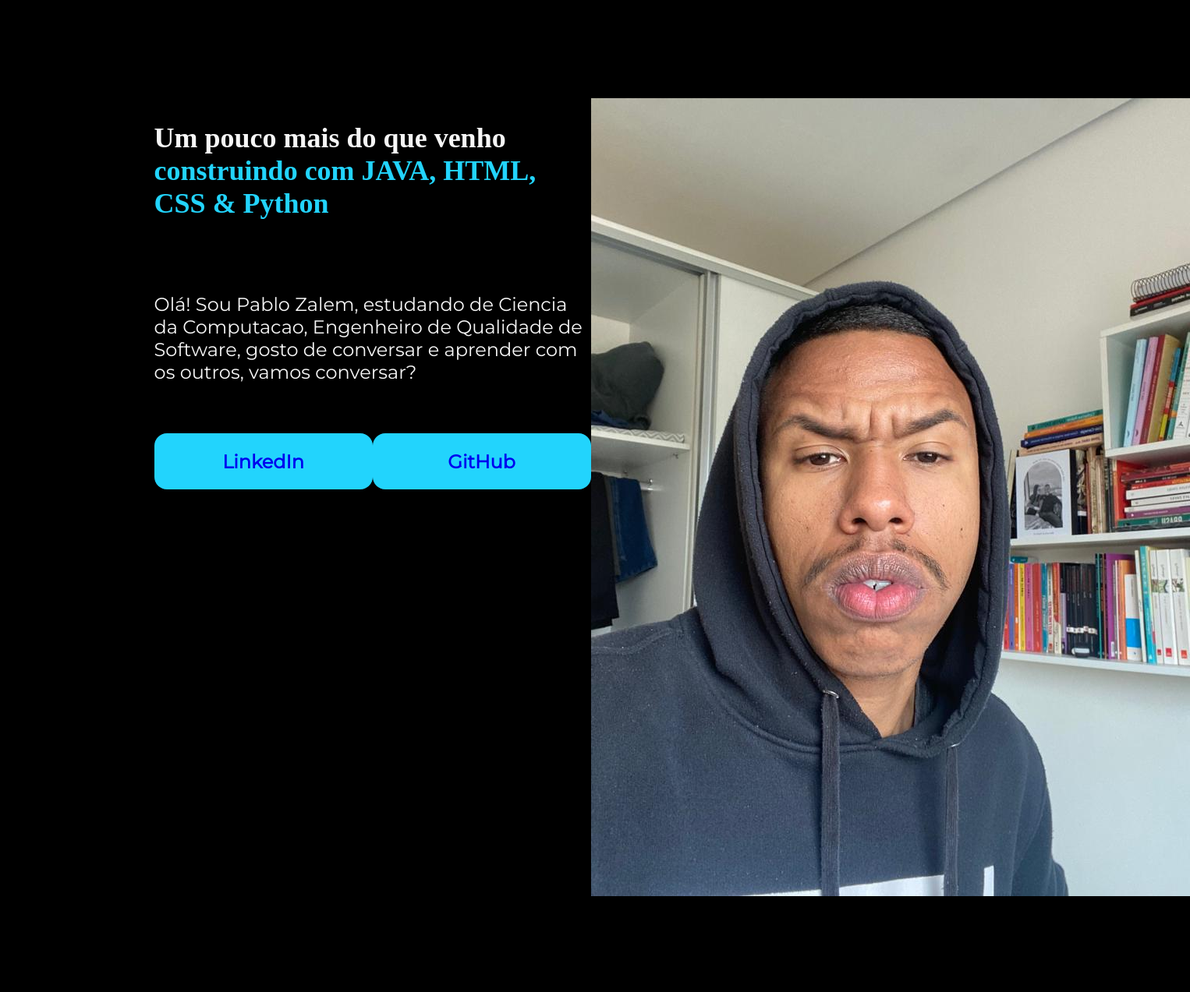
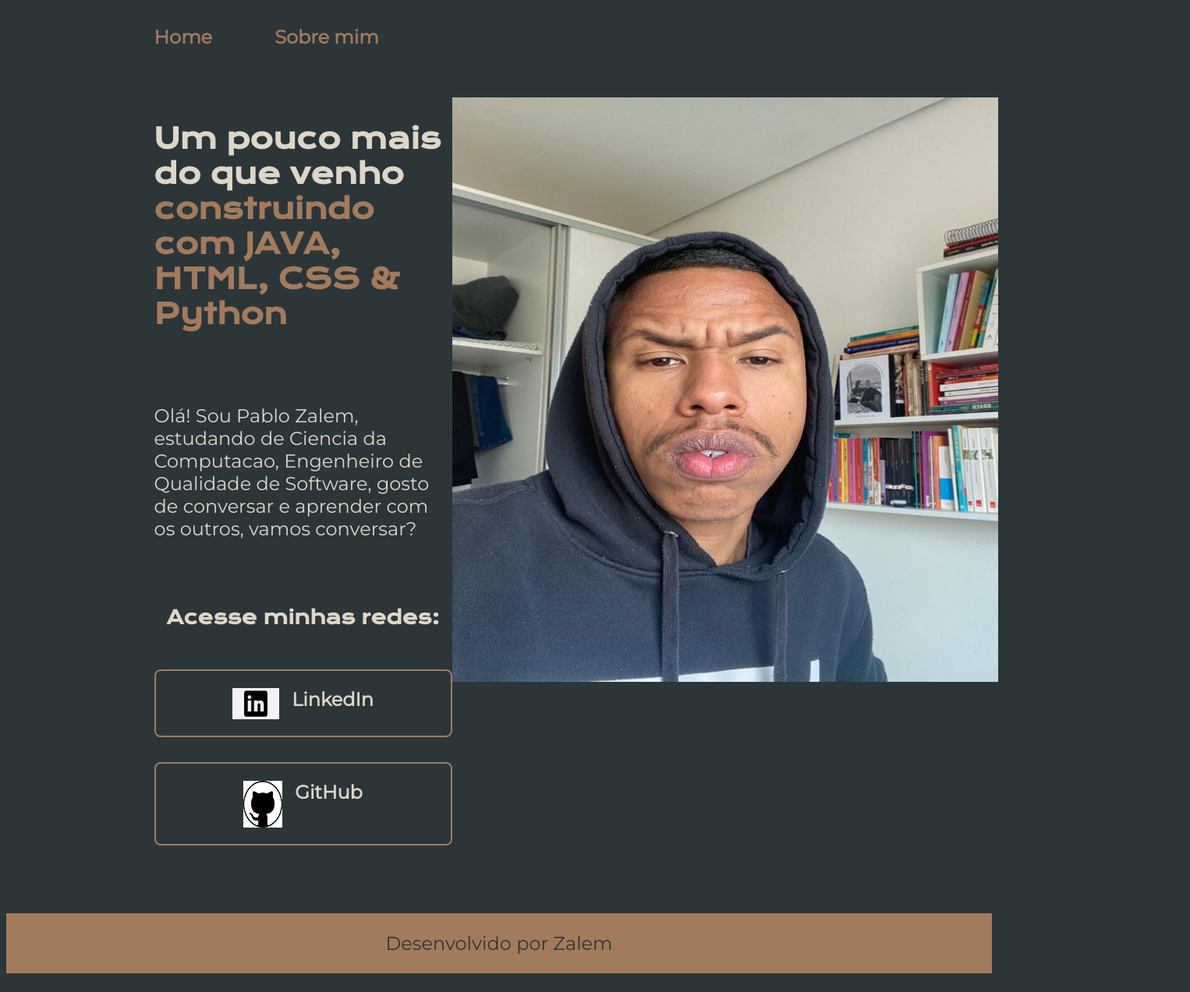
Before and after one commit to PabloZalem/ConstrucaoDePortifolioEmHTML, a plain HTML site: page NovoPotifolioDeEstudo.html in a window 1280 px wide. Shown: the whole page at 78% size, 1526 px wide, since content can reach past the window. Before the commit the page ends 1154 px from the top, so only its background shows below. Drawn offline with nearby package versions, Linux system fonts and the light colour scheme.

Commit message:
HTML e CSS: cabeçalho, footer e variáveis CSS

```diff
--- a/NovoPotifolioDeEstudo.html
+++ b/NovoPotifolioDeEstudo.html
@@ -3,10 +3,15 @@
 <head>
     <meta charset="UTF-8">
     <title>Portifolio</title>
-    <link rel="stylesheet" href="style.css">
+    <link rel="stylesheet" href="./estilos/style.css">
 </head>
 <body>
-<header></header>
+<header class="cabecalho">
+    <nav class="cabecalho__menu">
+        <a class="cabecalho__menu__link" href="NovoPotifolioDeEstudo.html">Home</a>
+        <a class="cabecalho__menu__link" href="about.html">Sobre mim</a>
+    </nav>
+</header>
 <main class="apresentacao">
     <section class="apresentacao__conteudo">
         <h1 class="apresentacao__conteudo__titulo">Um pouco mais do que venho <strong class="titulo-destaque">construindo
@@ -16,14 +21,21 @@
             Engenheiro de Qualidade de Software,
             gosto de conversar e aprender com os outros, vamos conversar?</p>
         <div class="apresentacao__conteudo__botoes">
-            <a class="apresentacao__link__botoes" href="https://www.linkedin.com/in/pablo-zalem-vila%C3%A7a-8620b0138/">LinkedIn</a>
-            <a class="apresentacao__link__botoes" href="https://github.com/PabloZalem">GitHub</a>
+            <h2 class="apresentacao__conteudo__subtitulo">Acesse minhas redes: </h2>
+            <a class="apresentacao__link__botoes" href="https://www.linkedin.com/in/pablo-zalem-vila%C3%A7a-8620b0138/">
+                <img src="./Assets/linkedin.png" height="40" width="60">
+                LinkedIn</a>
+            <a class="apresentacao__link__botoes" href="https://github.com/PabloZalem">
+                <img src="./Assets/github.png" height="60" width="50">
+                GitHub</a>
         </div>
     </section>
     <section class="apresentacao__imagem">
-        <img src="imagemPortifolio.jpeg">
+        <img src="./Assets/imagemPortifolio.jpeg" height="750" width="700">
     </section>
 </main>
-<footer></footer>
+<footer>
+    <p class="rodape">Desenvolvido por Zalem</p>
+</footer>
 </body>
 </html>
--- /dev/null
+++ b/estilos/style.css
@@ -0,0 +1,118 @@
+@import url('https://fonts.googleapis.com/css2?family=Krona+One&family=Montserrat&display=swap');
+
+:root{
+    --cor_principal: #2C3639;
+    --cor_secundaria: #DCD7C9;
+    --cor_terciaria: #A27B5C;
+    --cor_hover: #3F4E4F;
+    --fonte_principal: 'Montserrat', sans-serif;
+    --fonte_secundaria: 'Krona One', san-serif;
+}
+
+*{
+    margin-right: 100;
+    padding: 50;
+}
+
+body{
+    /*height: 100vh;*/
+    background-color: var(--cor_principal);
+    color: var(--cor_secundaria);
+    box-sizing: border-box;
+}
+
+.titulo-destaque{
+    color: var(--cor_terciaria);
+}
+.cabecalho{
+    padding: 2% 0% 0% 15%;
+}
+
+.cabecalho__menu{
+    display: flex;
+    gap: 80px;
+}
+
+.cabecalho__menu__link{
+    font-family: var(--fonte_principal);
+    font-size:24px;
+    font-weight:600;
+    color: var(--cor_terciaria);
+    text-decoration:none;
+}
+
+.apresentacao{
+    padding: 5% 15%;
+    display: flex;
+    align-itens: center;
+    justify-content: space-between;
+}
+
+.apresentacao__conteudo{
+        width: 615px;
+        display: flex;
+        flex-direction: column;
+        gap:40px;
+
+}
+
+.apresentacao__conteudo__titulo{
+     font-size: 36px;
+     font-family: var(--fonte_secundaria);
+}
+
+.apresentacao__conteudo__paragrafo{
+     font-size: 24px;
+     font-family: var(--fonte_principal);
+}
+
+.apresentacao__imagem{
+    width: 612px;
+    height: 482px;
+    gap:40px;
+}
+
+.apresentacao__conteudo__subtitulo{
+        font-family: var(--fonte_secundaria);
+        font-weight: 400px;
+        font-size:24px;
+}
+
+.apresentacao__conteudo__botoes{
+        display: flex;
+        flex-direction: column;
+        justify-content: space-between;
+        justify-content: space-column;
+        align-items: center;
+        gap: 32px;
+}
+
+.apresentacao__link__botoes{
+        display:flex;
+        justify-content: center;
+        gap: 16px;
+        /*background-color: #22D4FD; */
+        border: 2px solid var(--cor_terciaria);
+        width: 378px;
+        text-align: center;
+        border-radius: 8px;
+        font-size:24px;
+        font-weight:600;
+        padding: 21.5px 0;
+        text-decoration: none;
+        color: var(--cor_secundaria);
+        font-family: var(--fonte_principal);
+}
+
+.apresentacao__link__botoes:hover{
+    background-color: var(--cor_hover);
+}
+
+.rodape{
+    color: var(--cor_principal);
+    background-color: var(--cor_terciaria);
+    padding: 24px;
+    text-align: center;
+    font-family: var(--fonte_principal);
+    font-size:24px;
+}
--- a/style.css
+++ /dev/null
@@ -1,65 +0,0 @@
-@import url('https://fonts.googleapis.com/css2?family=Krona+One&family=Montserrat&display=swap');
-
-*{
-    margin-right: 100;
-    padding: 50;
-}
-
-body{
-    height: 100vh;
-    background-color: black;
-    color: #F6F6F6;
-    box-sizing: border-box;
-}
-
-.titulo-destaque{
-    color: #22D4FD;
-}
-
-.apresentacao{
-    margin: 10% 15%;
-    display: flex;
-    align-itens: center;
-    justify-content: space-between;
-}
-
-.apresentacao__conteudo{
-        width: 615px;
-        display: flex;
-        flex-direction: column;
-        gap:40px;
-}
-
-.apresentacao__conteudo__titulo{
-     font-size: 36px;
-     font-family: 'Krona One', sans-serif";
-}
-
-.apresentacao__conteudo__paragrafo{
-     font-size: 24px;
-     font-family: 'Montserrat', sans-serif;
-}
-
-.apresentacao__imagem{
-    width: 612px;
-    height: 482px;
-     gap:40px;
-}
-
-.apresentacao__conteudo__botoes{
-        display: flex;
-        justify-content: space-between;
-}
-
-.apresentacao__link__botoes{
-        background-color: #22D4FD;
-        width: 280px;
-        text-align: center;
-        border-radius:16px;
-        font-size:24px;
-        font-weight:600;
-        padding: 21.5px 0;
-        text-decoration: none;
-        color: ##000000;
-        font-family: 'Montserrat', sans-serif;
-}
```
Also changed, not shown: HTML File.html (deleted, +0 -12 lines), about.html (added, +45 -0 lines), Assets/github.png (added), Assets/imagemPortifolio.jpeg (renamed from imagemPortifolio.jpeg), Assets/linkedin.png (added), html-logo-main/html.png (deleted).
